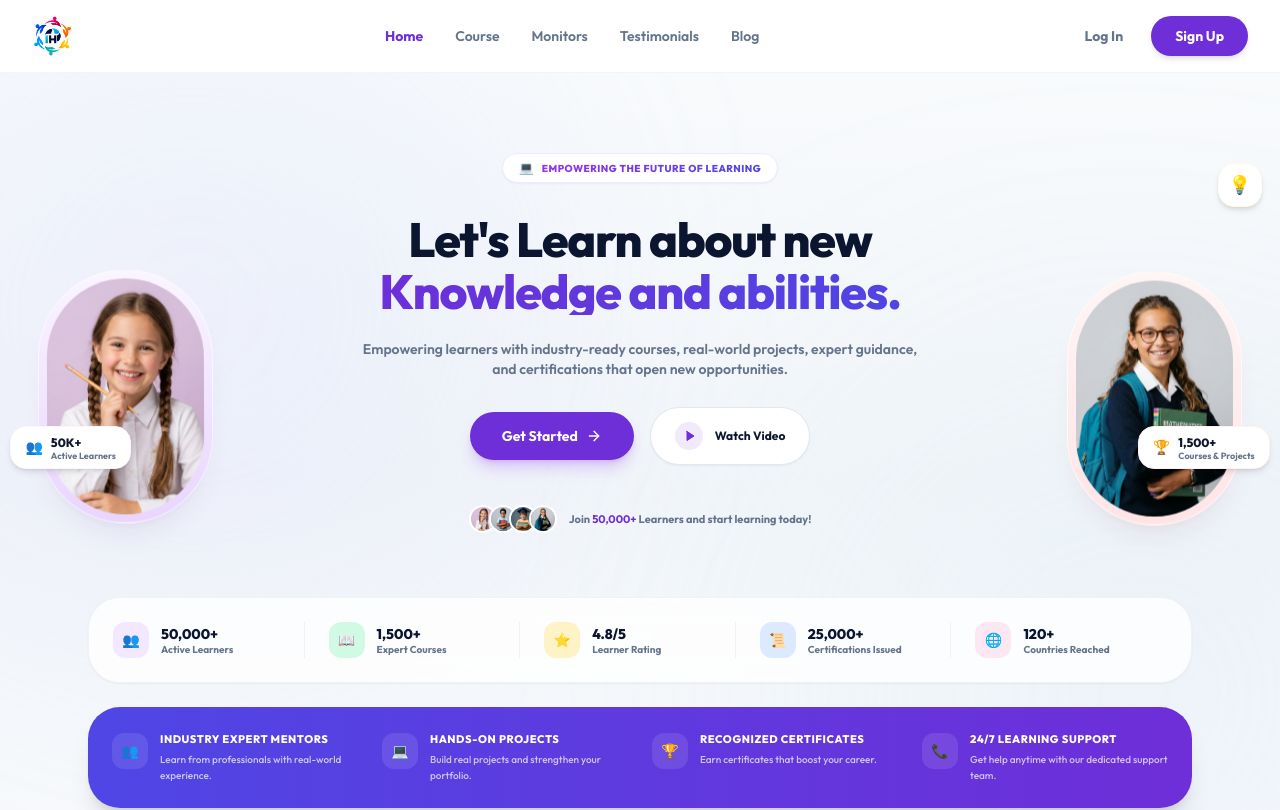
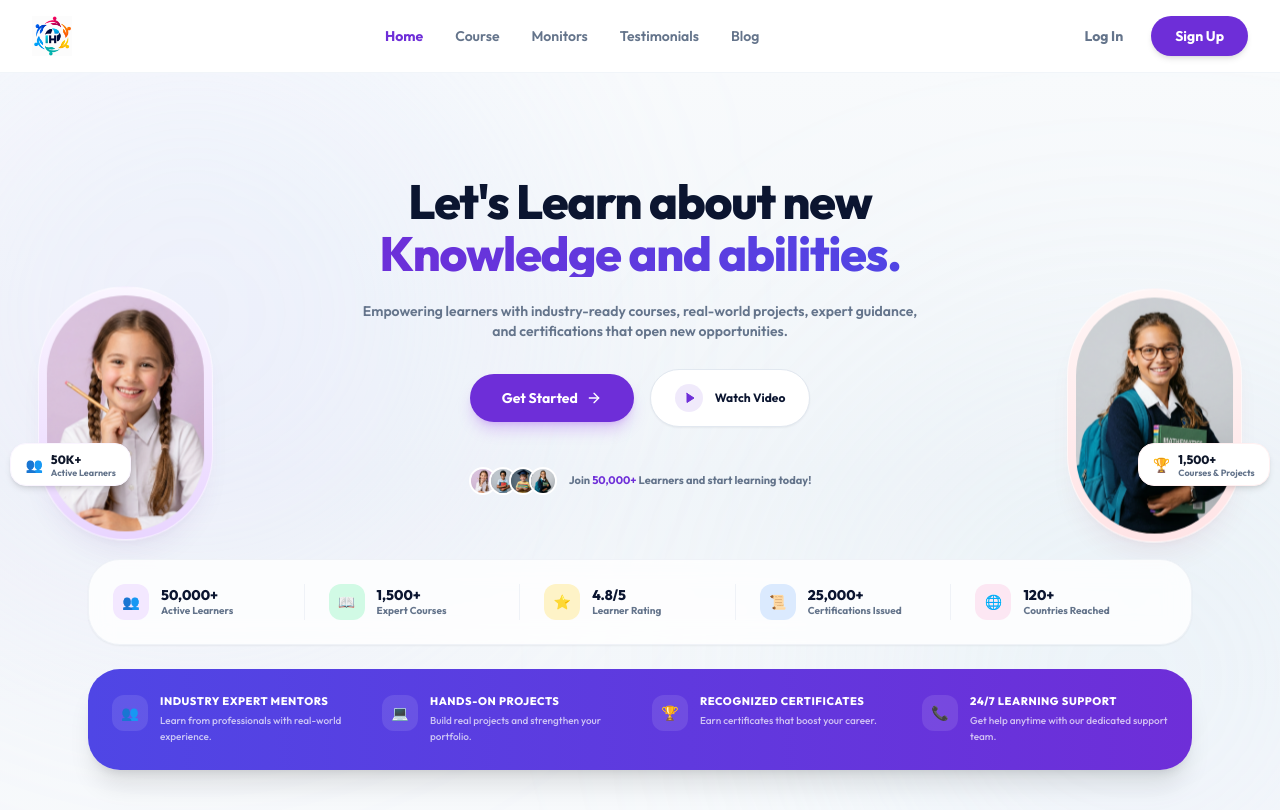
Before and after one commit to Ashwin-876/iconic-hub, a Next.js app: page / in a window 1280 px wide. Shown: the top 810 px of the page. Built offline with nearby package versions, Linux system fonts and the light colour scheme; no server answers; the database is empty.

Commit message:
design: remove top tag badge and floating lightbulb icon from landing page

```diff
--- a/landing/HeroSection.jsx
+++ b/landing/HeroSection.jsx
@@ -101,13 +101,6 @@ export default function HeroSection() {
         {/* Centered Hero Content Block */}
         <div className="max-w-2xl mx-auto text-center space-y-6 relative z-20 px-4">
 
-          {/* Top Tag Badge */}
-          <div className="inline-flex items-center gap-2 px-4 py-1.5 bg-white border border-purple-100 rounded-full mb-2 shadow-sm">
-            <span className="text-purple-600 text-xs">💻</span>
-            <span className="text-[10px] font-black bg-gradient-to-r from-purple-600 to-indigo-600 bg-clip-text text-transparent uppercase tracking-wider">
-              Empowering the Future of Learning
-            </span>
-          </div>
 
           {/* Large Premium Headline */}
           <h1
@@ -197,10 +190,6 @@ export default function HeroSection() {
         {/* Card 4: Right Card Container */}
         <div className="hidden md:block absolute right-[1%] lg:right-[3%] top-[10%] z-10">
           <div className="relative">
-            {/* Floating Lightbulb */}
-            <div className="absolute -top-7 -right-5 w-11 h-11 bg-white rounded-2xl shadow-md flex items-center justify-center border border-yellow-50 text-lg">
-              💡
-            </div>
             {/* Card Frame */}
             <div
               ref={el => cardsRef.current[3] = el}
```
